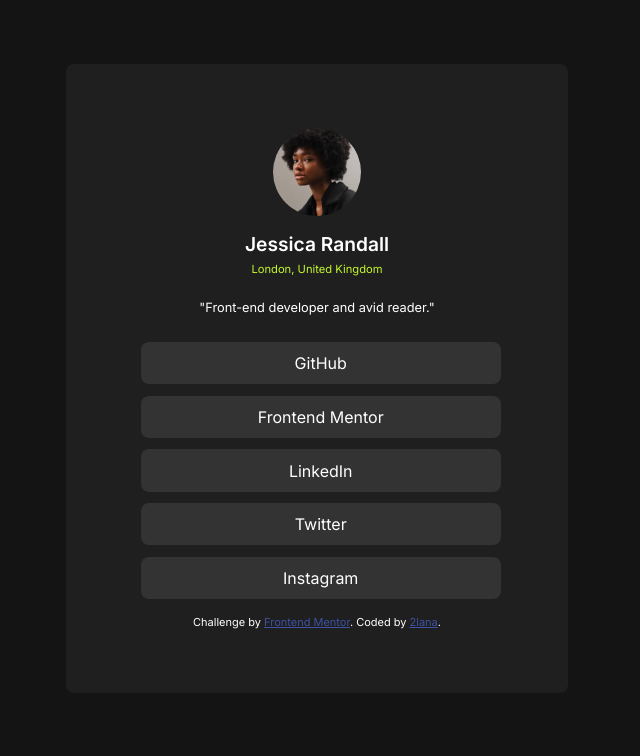
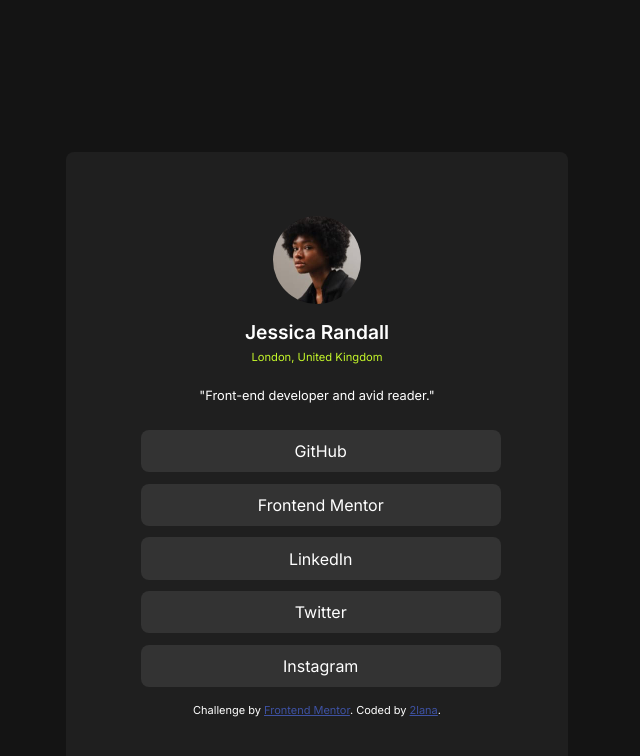
Before and after one commit to 2lana/social-links-profile, a plain HTML site: page index.html in a window 1280 px wide. Shown: the whole page, without its empty margins (323-963 px from the left). Drawn offline with Linux system fonts and the light colour scheme.

Commit message:
Update style.css
margin-top: 5.5rem;

```diff
--- a/style.css
+++ b/style.css
@@ -10,6 +10,7 @@
 body {
     margin: 0;
     padding: 0;
+    margin-top: 5.5rem;
     box-sizing: border-box;
     display: flex;
     flex-direction: column;
```
